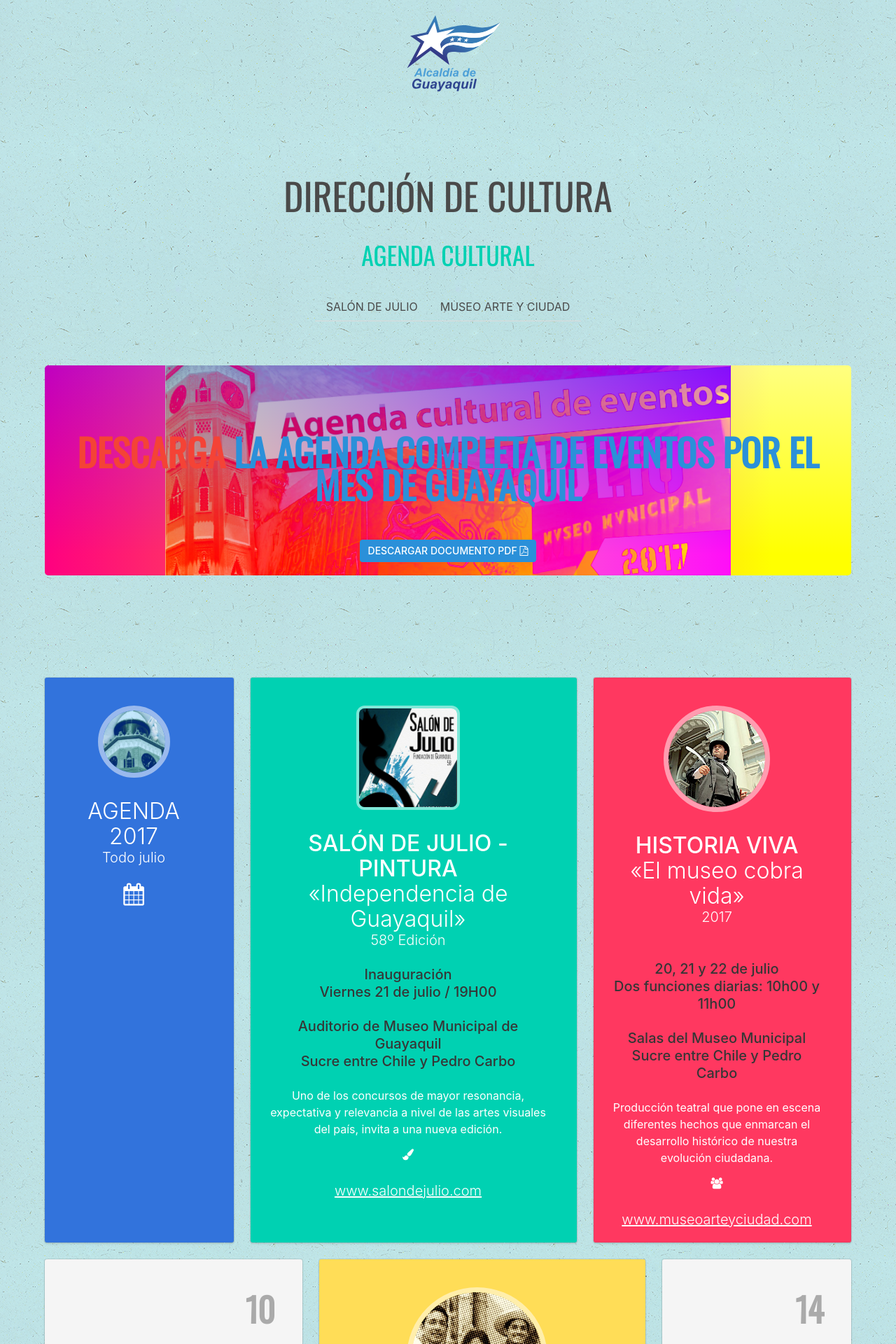
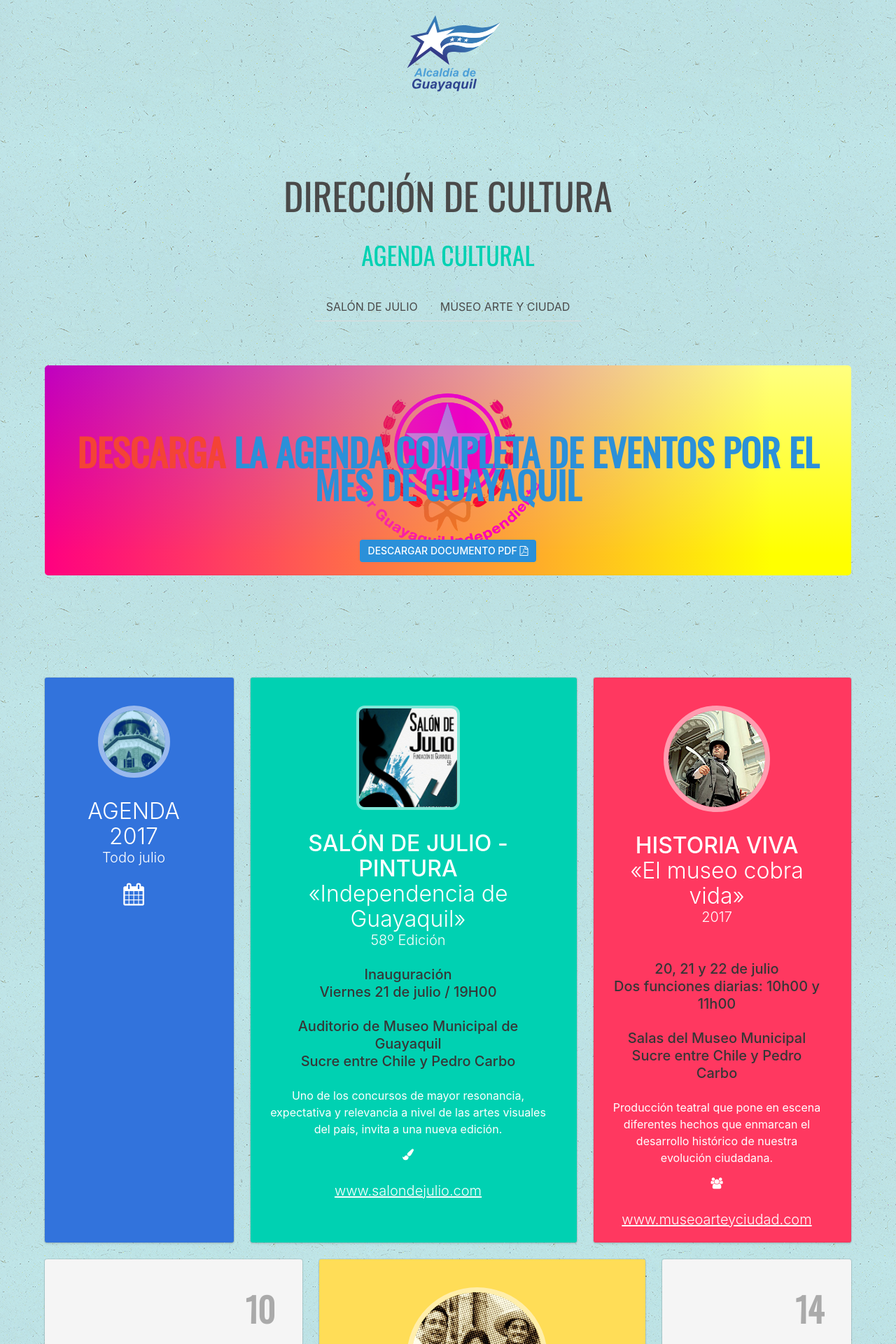
Before and after one commit to ybarbouro/agenda, a Jekyll site: the page built from index.html, in a window 1280 px wide. Shown: the top 1920 px of the page at 70% size. Built offline with Jekyll 4.4.1, drawn with Linux system fonts in a browser that asks for light colours; nearby versions of some CDN libraries; comment, search, counter and statistics services are not loaded.

Commit message:
otro fix
no faltaba más.

```diff
--- a/css/styleX.css
+++ b/css/styleX.css
@@ -4,8 +4,8 @@
 	background:
 		linear-gradient(purple 0%, red 90%),
 		linear-gradient( to right, purple 0%, yellow 90%),
-	    url('../img/AGJUL.jpg') 30px,
-	    url('../img/AGJUL.jpg') 20px;
+	    url('../img/escudo.svg') 30px,
+	    url('../img/escudo.svg') 20px;
 	background-blend-mode: screen, difference, lighten;
 	background-position: center top;
 	background-repeat: no-repeat;
```
